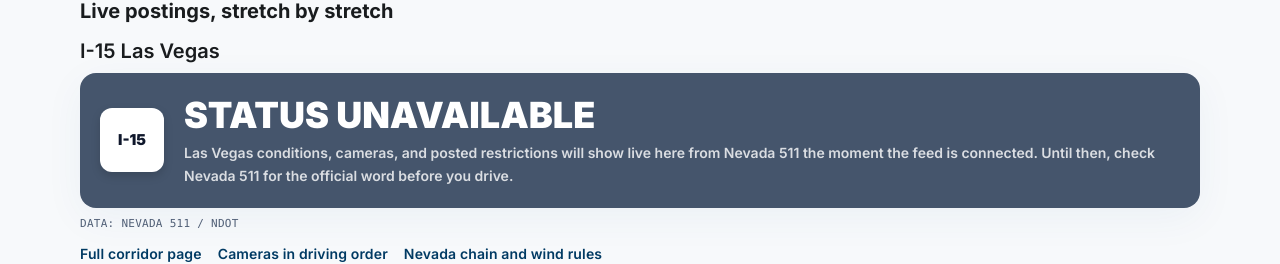
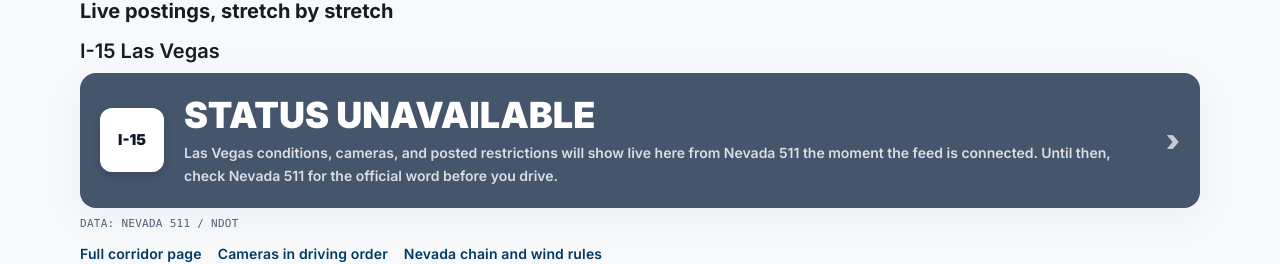
Before and after one commit to i80pass/i15pass, a Next.js app: page /nevada-chain-law in a window 1280 px wide. Shown: the part 511-775 px from the top of the page. Built offline with nearby package versions, Linux system fonts and the light colour scheme; no server answers.

Commit message:
Verdict box link standard: chain law page corridor verdict boxes link to each corridor page

```diff
--- a/app/nevada-chain-law/page.js
+++ b/app/nevada-chain-law/page.js
@@ -32,7 +32,7 @@ export default async function LawPage() {
         <h2 className="text-xl font-bold text-on-surface mb-3">Live postings, stretch by stretch</h2>
         <div className="grid gap-4">
           {CORRIDORS.map((c, i) => (
-            <StatusBanner key={c.slug} corridor={c} status={statuses[i]} />
+            <StatusBanner key={c.slug} corridor={c} status={statuses[i]} href={`/${c.slug}`} />
           ))}
         </div>
       </section>
```
